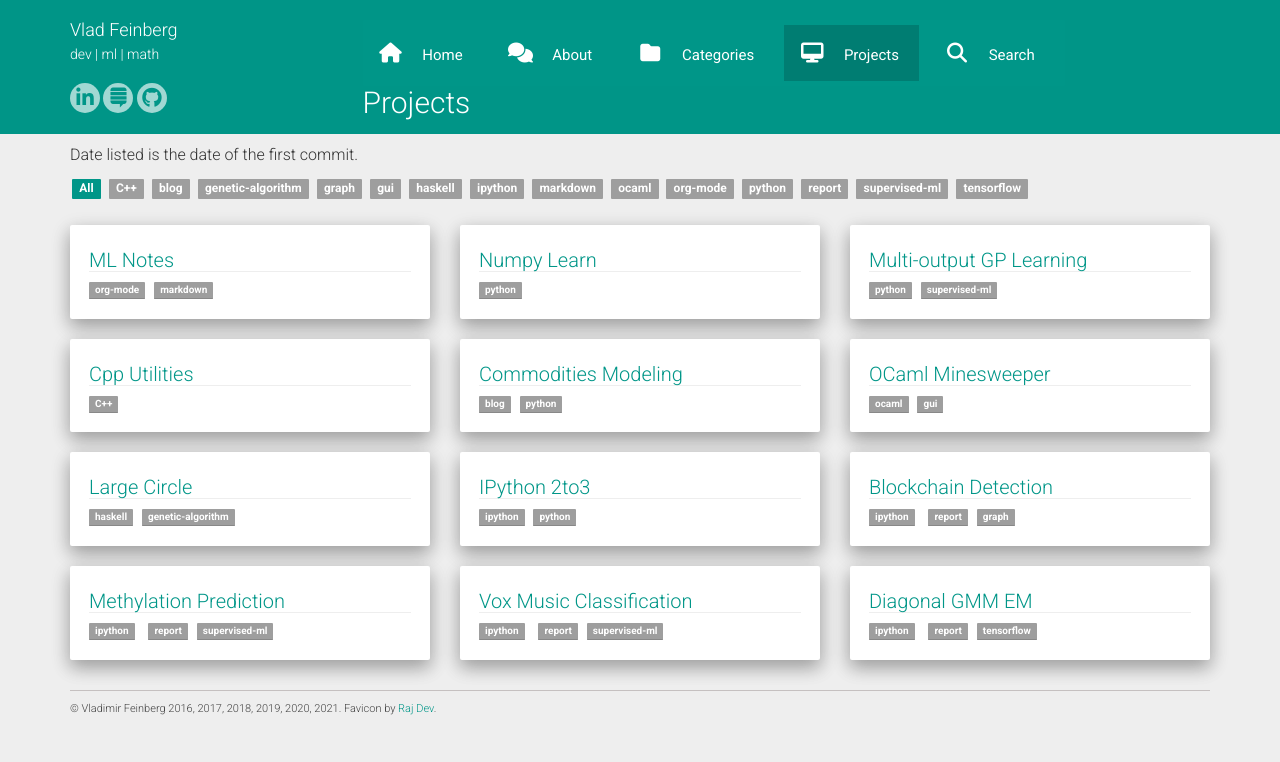
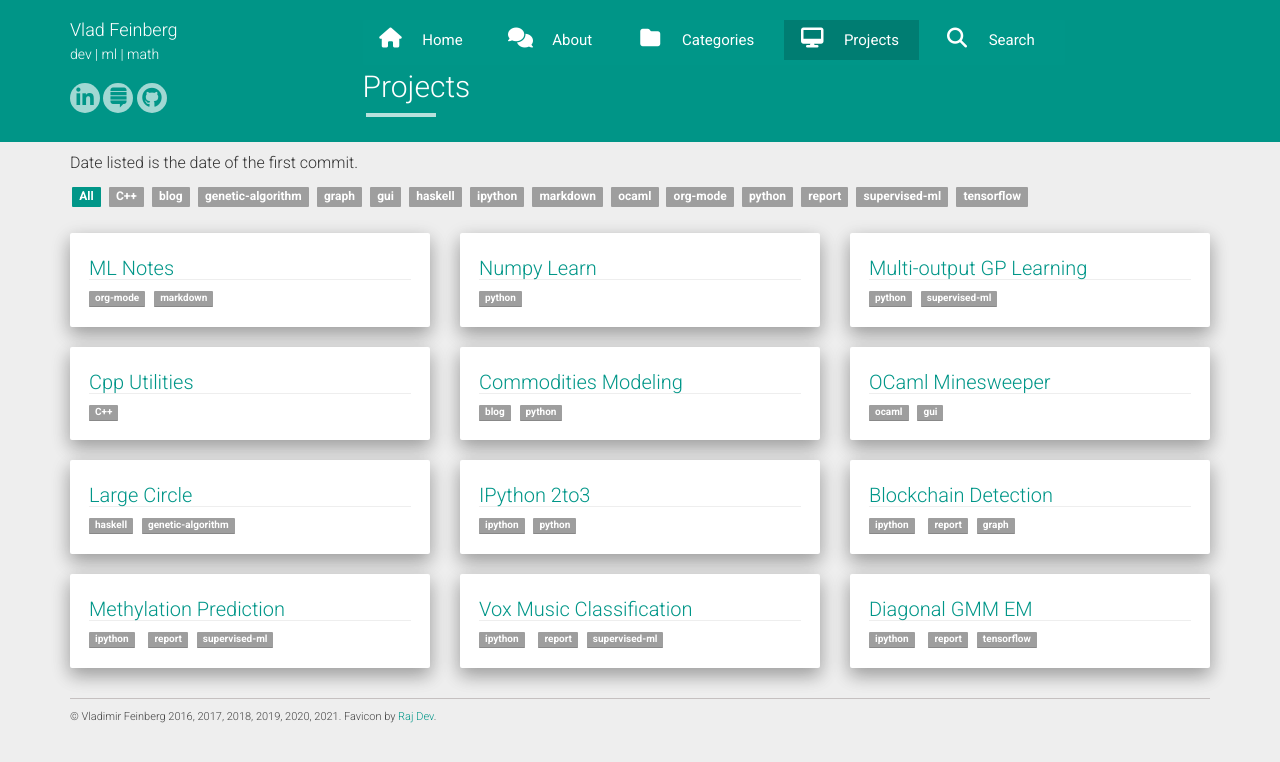
Before and after one commit to vlad17/vlad17.github.io, a Jekyll site: the page built from projects.md, in a window 1280 px wide. Shown: the top 762 px of the page. Built offline with Jekyll 4.4.1, drawn with Linux system fonts in a browser that asks for light colours; nearby versions of some CDN libraries.

Commit message:
menu task completed

```diff
--- a/_includes/navigation.html
+++ b/_includes/navigation.html
@@ -1,4 +1,4 @@
-<nav class="menu">
+<nav class="menu vyom-site-nav">
 	<div class="collapse navbar-collapse" style="padding: 0px" id="bs-example-navbar-collapse-1">
 		<ul class="list-separator nav navbar-nav well well-primary {{ page.layout }} vyom-no-box-shadow vyom-remove-padding vyom-remove-margin">
 			{% for i in site.urls %}
@@ -18,7 +18,7 @@
 						class="fa {{ i.icon }}"></i> {{ i.text }}</a></li>
 			{% endcomment %}
 			<li class="{{ current }} {{ pageurl }}"><a href="{{ linkurl }}"><i
-						class="fa {{ i.icon }}"></i> {{ i.text }}</a></li>
+						class="fa {{ i.icon }} vyom-remove-line-height"></i> {{ i.text }}</a></li>
 			{% endfor %}
 		</ul>
 	</div>
--- a/_layouts/default.html
+++ b/_layouts/default.html
@@ -119,7 +119,7 @@
           Added site navigation to header
           {% endcomment %}
           {% include navigation.html %}
-          <h2 class="blog-title-pro vyom-remove-margin vyom-remove-padding">{{ page.title }}</h2>
+          <h2 class="blog-title-pro">{{ page.title }}</h2>
         </div>
         <p class="info">
           {% if page.date %}
--- a/static/css/main.css
+++ b/static/css/main.css
@@ -126,20 +126,20 @@ li.current-menu-item:before {
     color: #01c87b;
     font-weight: 300;
 }
-h2.blog-title-pro{color: #fff;}
-/* h2.blog-title-pro:after {
+h2.blog-title-pro {
+    color: #fff;
+    margin-top: 5px;
+}
+h2.blog-title-pro:after {
     content: "";
     display: block;
     width: 70px;
     height: 4px;
-    /* vyom: 210623
-    upwork project : https://www.upwork.com/jobs/Renovate-static-blog-HTML-and-CSS_%7E01065076083bfce051
-    Reduced blog title margin
-    margin-top: 16px; */
+    /* margin-top: 16px; */
     margin-top: 10px;
     margin-left: 3px;
     background: rgba(255, 255, 255, 0.72);
-} */
+}
 span.tags {
     margin: 0 2px;
     cursor: pointer;
--- a/static/css/vyom.scss
+++ b/static/css/vyom.scss
@@ -33,7 +33,6 @@
             float: right;
             width: 70%;
         }
-
     }
 }
 // remove box shadow from navigation menu
@@ -50,3 +49,30 @@
 .vyom-remove-margin {
     margin: 0px !important;
 }
+
+.vyom-remove-line-height {
+    // remove unwanted margin due to icon
+    line-height: 0px !important;
+    height: 0px !important;
+}
+
+li.current-menu-item::before {
+    // remove the unwanted vertical yellow line
+    width: 0px;
+}
+
+.vyom-site-nav {
+    li {
+        // align menu items with site branding
+        margin-top: 0px !important;
+        a {
+            // give padding to menu items to make them look good
+            padding-top: 10px !important;
+            padding-bottom: 10px !important;
+        }
+    }
+    @media (max-width: 1200px) {
+        // give space to menu from site branding
+        margin-top: 10px;
+    }
+}
```
